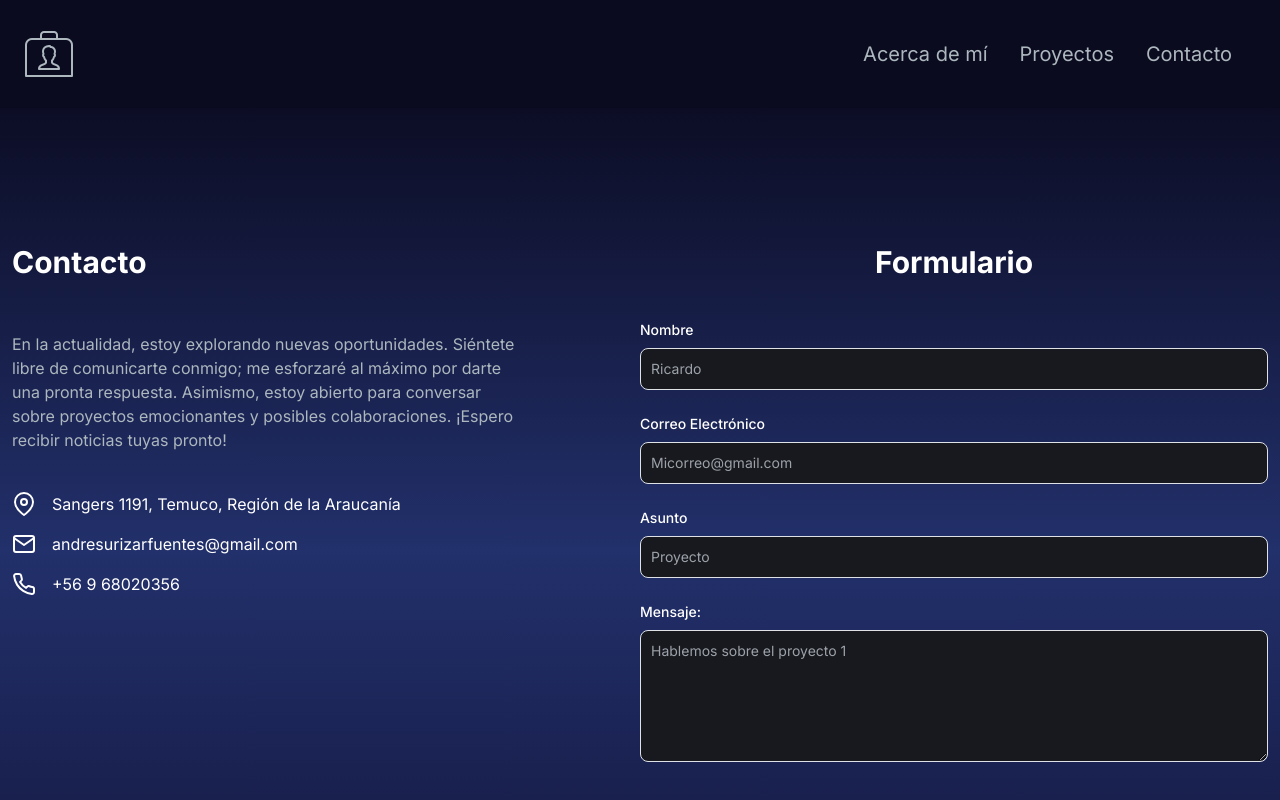
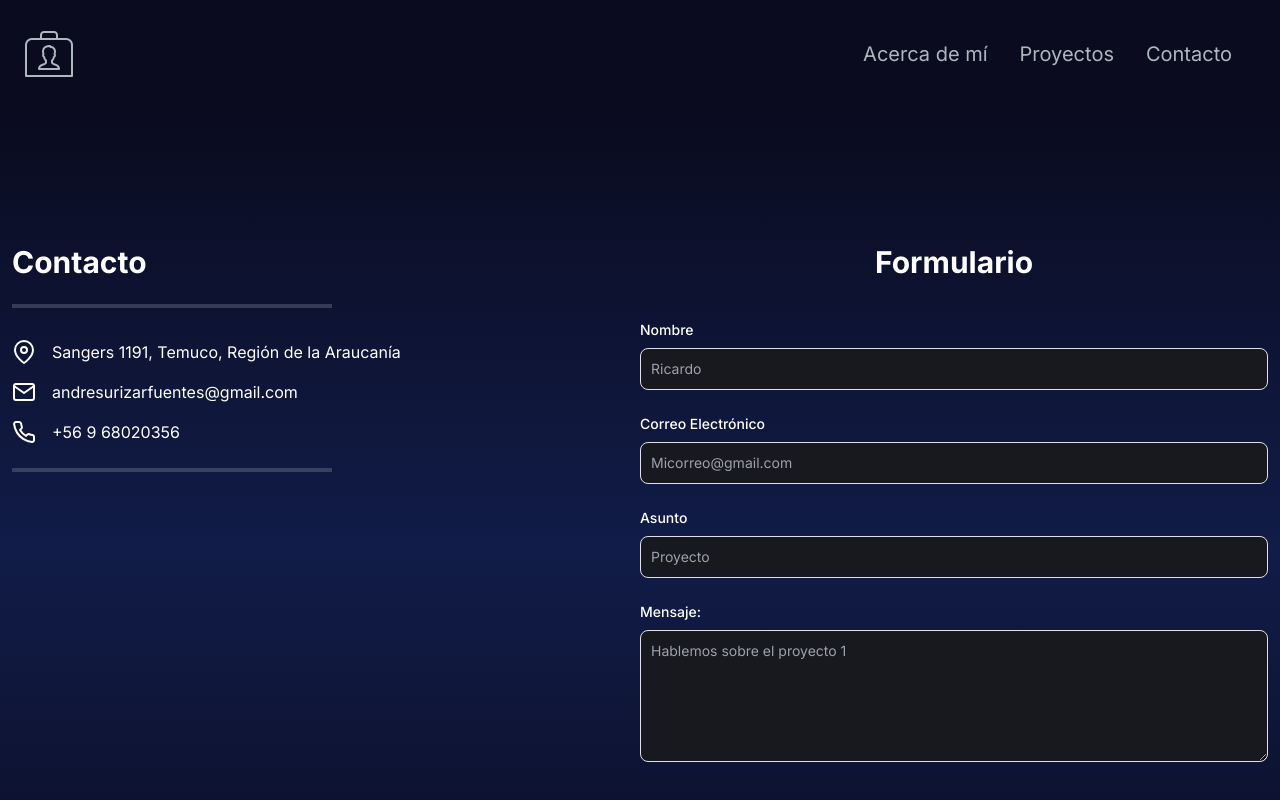
Before and after one commit to RichiFU/Portafolio, a Next.js app: page /contact in a window 1280 px wide. Shown: the top 800 px of the page. Built offline with nearby package versions, Linux system fonts and the light colour scheme.

Commit message:
finalizando

```diff
--- a/src/components/AboutSection.jsx
+++ b/src/components/AboutSection.jsx
@@ -32,7 +32,7 @@ const AboutSection = () => {
           </div>
           <div className="lg:w-3/4">
             <h2 className="text-3xl sm:text-4xl font-bold text-white mb-4">Acerca de mí</h2>
-            <p className=" text-sm text-[#ADB7BE]  sm:text-xl lg:text-xl">
+            <p className="text-xl sm:text-xl md:text-xl lg:text-xl xl:text-xl text-[#ADB7BE]">
               ¡Hola! mi nombre es Ricardo Fuentes U;
               soy un apasionado Desarrollador Web Full Stack comprometido con el aprendizaje continuo y la mejora constante, Tengo habilidades sólidas en JavaScript, React, Node.js, Express, MongoDB, HTML, CSS, y otras tecnologías del lado del cliente y del servidor.
               Soy detallista por naturaleza, persistente ante errores, y tengo un enfoque riguroso que combina lógica con pensamiento crítico.
--- a/src/components/ContactForm.jsx
+++ b/src/components/ContactForm.jsx
@@ -37,7 +37,7 @@ const ContactForm = () => {
     };
 
     return (
-        <section className="bg-gradient-to-b from-[#0c0d25] via-[#22306b] to-[#121438]">
+        <section className="bg-gradient-to-b from-[#0a0b1f] via-[#111c48]  to-[#0a0b1f]">
             <motion.div
                 id="contacto"
                 className="container flex flex-col-reverse lg:flex-row py-5 lg:py-10 "
@@ -53,12 +53,7 @@ const ContactForm = () => {
                         <h5 className="lg:text-3xl text-xl font-bold text-white my-2">
                             Contacto
                         </h5>
-                        <p className="text-[#ADB7BE] pt-9 pb-3 my-3 max-w-lg">
-                            En la actualidad, estoy explorando nuevas oportunidades. Siéntete libre de comunicarte conmigo;
-                            me esforzaré al máximo por darte una pronta respuesta. Asimismo,
-                            estoy abierto para conversar sobre proyectos emocionantes
-                            y posibles colaboraciones. ¡Espero recibir noticias tuyas pronto!
-                        </p>
+                        <hr className="border-t-4 border-[#ADB7BE] my-4 w-80" />
                     </div>
                     <div className="pt-2">
 
@@ -78,6 +73,7 @@ const ContactForm = () => {
                         ))}
 
                     </div>
+                    <hr className="border-t-4 border-[#ADB7BE] my-4 w-80" />
                 </div>
 
                 {/* Columna 2 50% de pantalla */}
--- a/src/components/HomeSection.jsx
+++ b/src/components/HomeSection.jsx
@@ -49,7 +49,7 @@ const HomeSection = () => {
           </div>
           <div >
 
-            <p className="text-[#ADB7BE] pt-3 text-sm text-center sm:text-xl mt-6 mb-6 lg:text-xl">
+            <p className="text-xl mb-3 sm:text-xl md:text-xl lg:text-xl xl:text-xl text-[#ADB7BE]">
               Mi pasión por la tecnología y la programación me impulsa a estar en constante aprendizaje, buscando soluciones innovadoras y eficientes para cada desafío que encuentro. Siempre estoy en la búsqueda de nuevas herramientas y metodologías que me permitan mejorar mis habilidades y mantenerme al tanto de las últimas tendencias en el mundo del desarrollo web.
             </p>
           </div>
--- a/src/components/Projects.jsx
+++ b/src/components/Projects.jsx
@@ -64,7 +64,7 @@ const Projects = () => {
     };
 
     return (
-        <section className="bg-gradient-to-b from-[#0c0d25] via-[#22306b] to-[#121438]">
+        <section className="bg-gradient-to-b from-[#0a0b1f] via-[#111c48]  to-[#0a0b1f]">
             <div className="container py-20 px-8" id="projects">
                 <h2 className="text-center text-4xl font-bold text-white mb-4 md:mb-12">
                     Mis Proyectos
```
